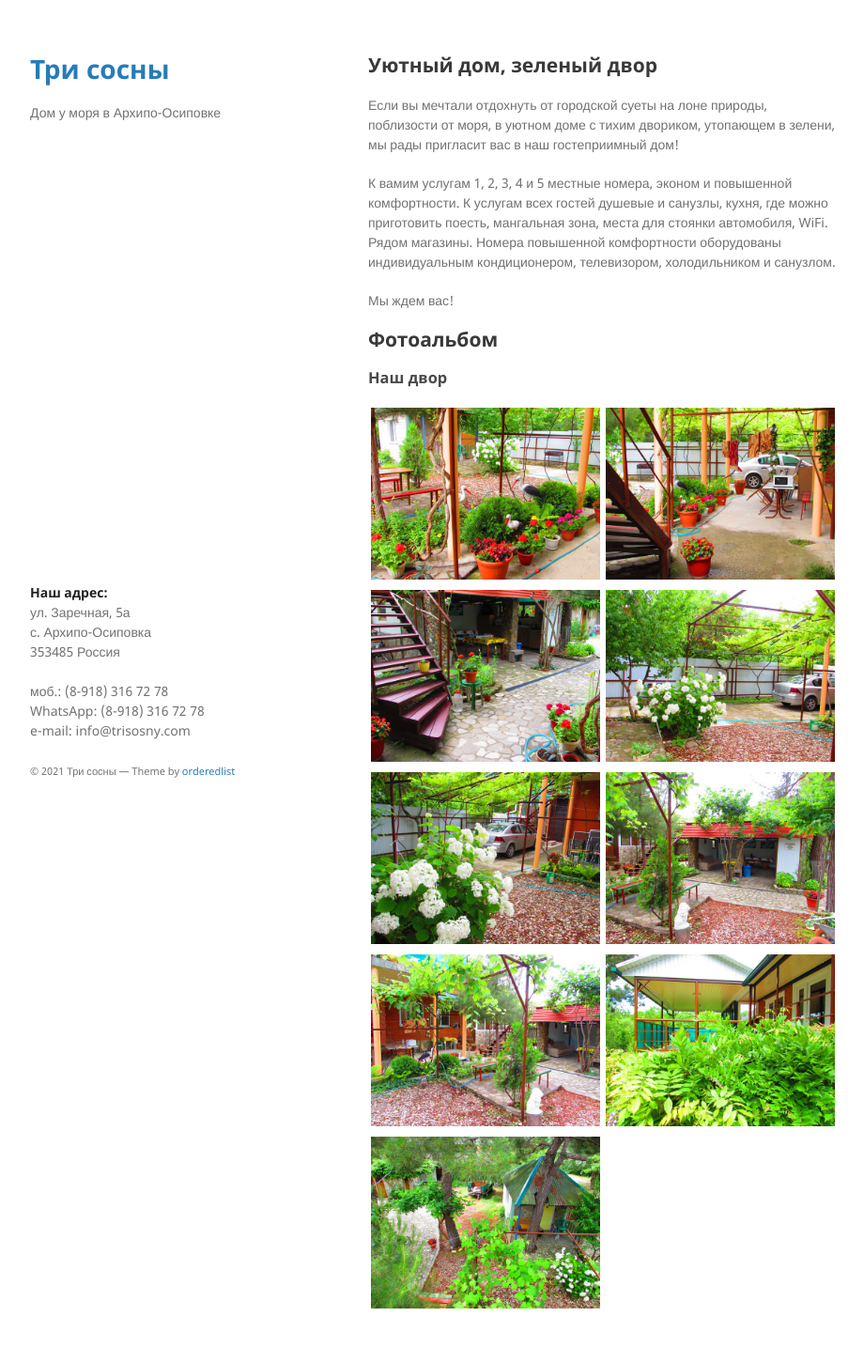
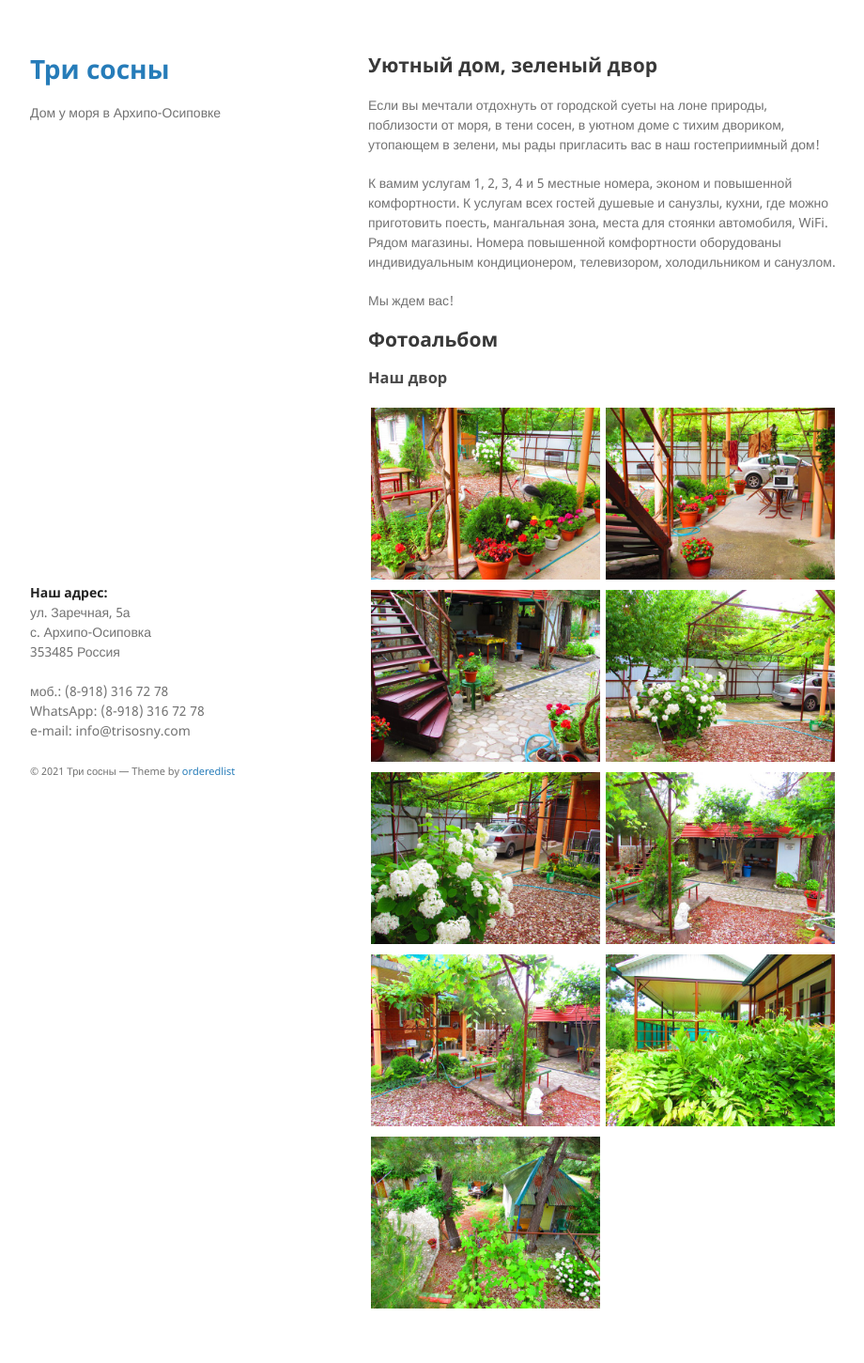
Before and after one commit to 3sosny/3sosny.github.io, a Jekyll site: the page built from index.md, in a window 1280 px wide. Shown: the whole page at 94% size, without its empty margins (178-1098 px from the left). Built offline with Jekyll 4.4.1, drawn with Linux system fonts in a browser that asks for light colours; comment, search, counter and statistics services are not loaded; our own code applies the rules of GitHub Pages for plain Markdown files.

Commit message:
[anton] minor copy update for landing page

```diff
--- a/index.md
+++ b/index.md
@@ -4,9 +4,9 @@ support: [jquery, gallery]
 ---
 ## Уютный дом, зеленый двор
 
-Если вы мечтали отдохнуть от городской суеты на лоне природы, поблизости от моря, в уютном доме с тихим двориком, утопающем в зелени, мы рады пригласит вас в наш гостеприимный дом!
+Если вы мечтали отдохнуть от городской суеты на лоне природы, поблизости от моря, в тени сосен, в уютном доме с тихим двориком, утопающем в зелени, мы рады пригласить вас в наш гостеприимный дом!
 
-К вамим услугам 1, 2, 3, 4 и 5 местные номера, эконом и повышенной комфортности. К услугам всех гостей душевые и санузлы, кухня, где можно приготовить поесть, мангальная зона, места для стоянки автомобиля, WiFi. Рядом магазины. Номера повышенной комфортности оборудованы индивидуальным кондиционером, телевизором, холодильником и санузлом.
+К вамим услугам 1, 2, 3, 4 и 5 местные номера, эконом и повышенной комфортности. К услугам всех гостей душевые и санузлы, кухни, где можно приготовить поесть, мангальная зона, места для стоянки автомобиля, WiFi. Рядом магазины. Номера повышенной комфортности оборудованы индивидуальным кондиционером, телевизором, холодильником и санузлом.
 
 Мы ждем вас!
 <br>
```
